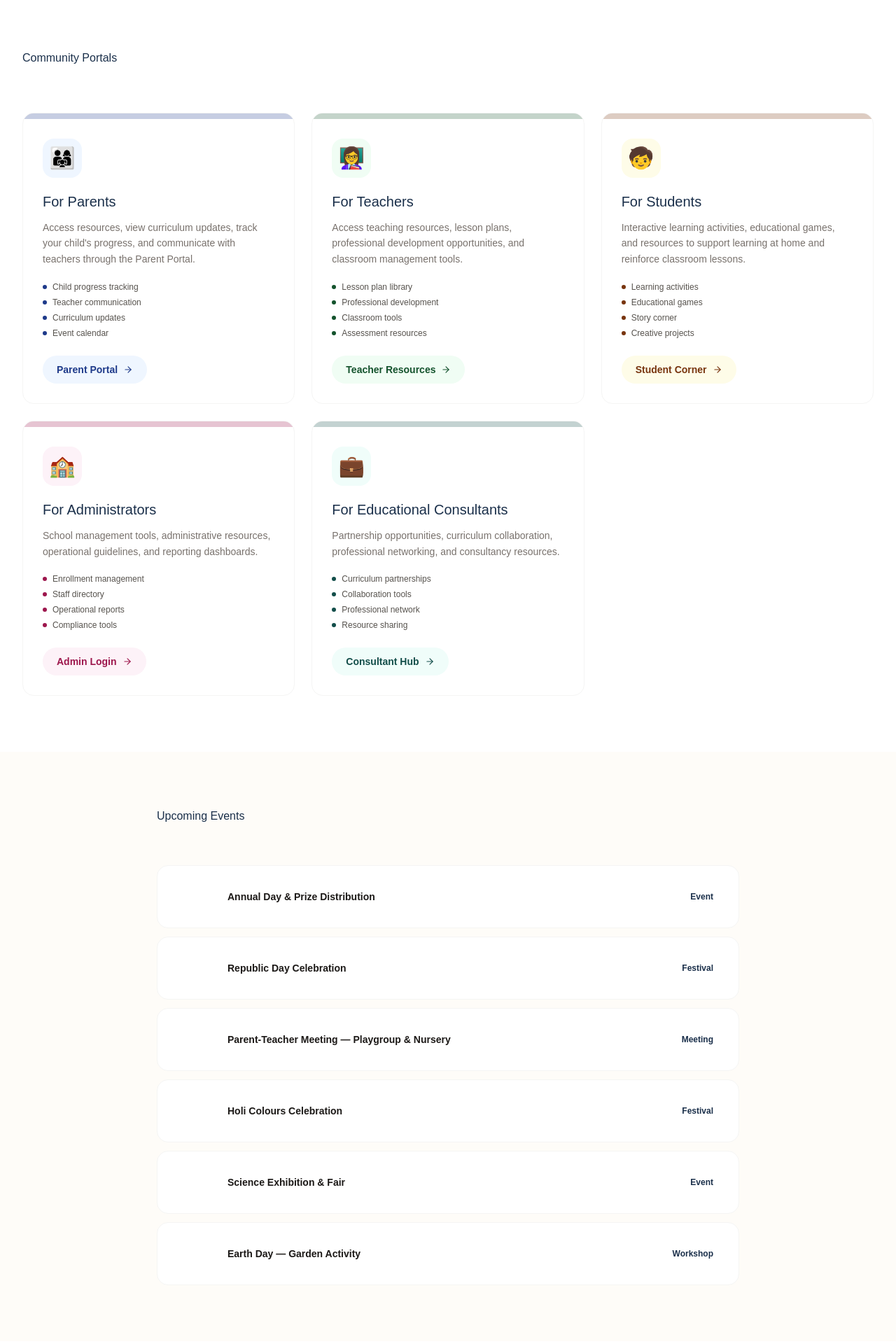
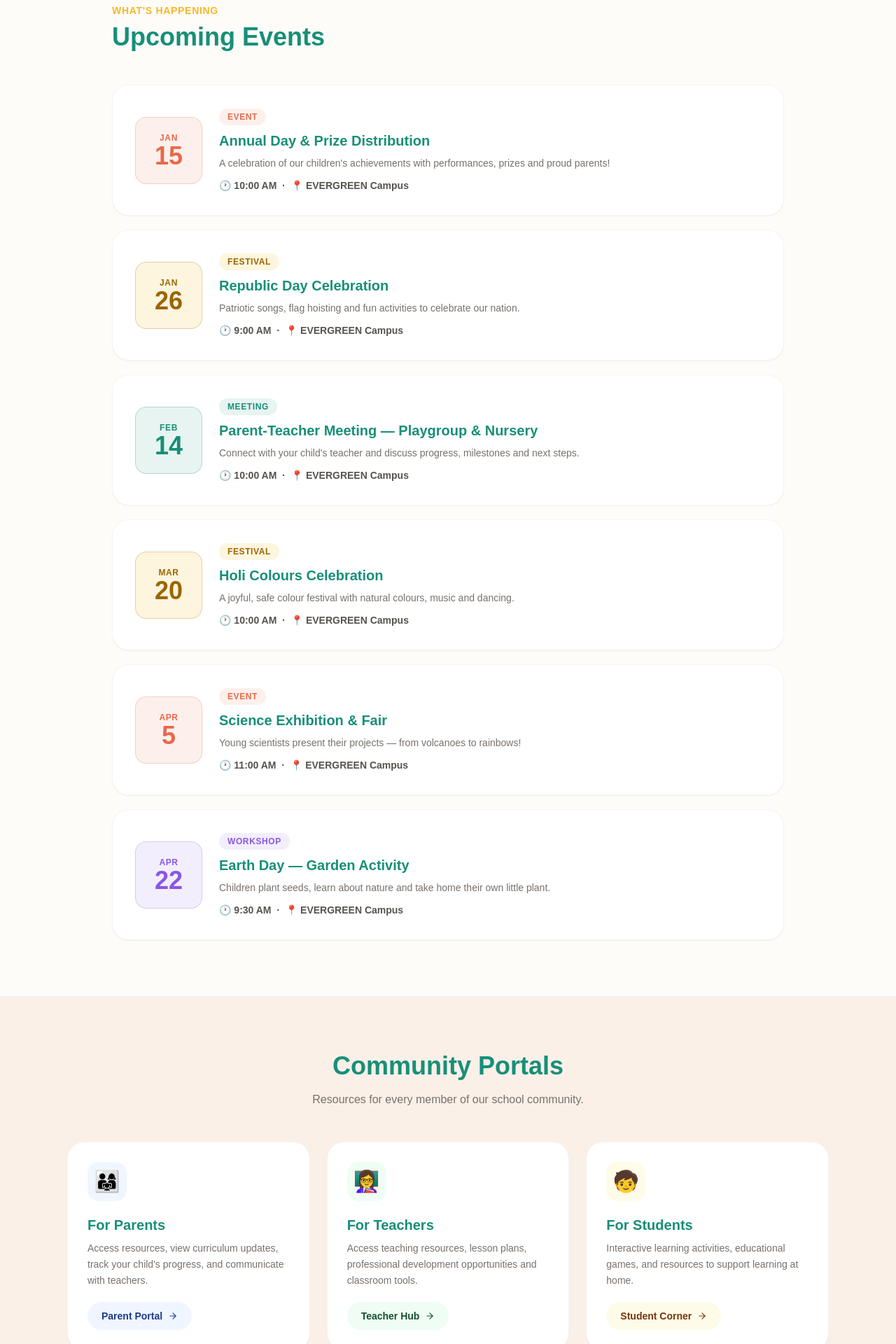
Before and after one commit to Evergreen1985/EPS-website, a Next.js app: page /community in a window 1280 px wide. Shown: the part 500-2420 px from the top of the page at 70% size. Built offline with nearby package versions, Linux system fonts and the light colour scheme.

Commit message:
Refactor CommunityPage with updated events and portals

```diff
--- a/src/app/community/page.tsx
+++ b/src/app/community/page.tsx
@@ -1,168 +1,112 @@
-import type { Metadata } from "next";
 import Link from "next/link";
 import { ArrowRight } from "lucide-react";
 
-export const metadata: Metadata = {
-  title: "Community",
-  description: "Resources for parents, teachers, students, administrators and educational consultants at Evergreen Preschool.",
+const events = [
+  { month: "Jan", day: "15", title: "Annual Day & Prize Distribution",        cat: "Event",    time: "10:00 AM", desc: "A celebration of our children's achievements with performances, prizes and proud parents!" },
+  { month: "Jan", day: "26", title: "Republic Day Celebration",               cat: "Festival", time: "9:00 AM",  desc: "Patriotic songs, flag hoisting and fun activities to celebrate our nation." },
+  { month: "Feb", day: "14", title: "Parent-Teacher Meeting — Playgroup & Nursery", cat: "Meeting",  time: "10:00 AM", desc: "Connect with your child's teacher and discuss progress, milestones and next steps." },
+  { month: "Mar", day: "20", title: "Holi Colours Celebration",               cat: "Festival", time: "10:00 AM", desc: "A joyful, safe colour festival with natural colours, music and dancing." },
+  { month: "Apr", day: "5",  title: "Science Exhibition & Fair",              cat: "Event",    time: "11:00 AM", desc: "Young scientists present their projects — from volcanoes to rainbows!" },
+  { month: "Apr", day: "22", title: "Earth Day — Garden Activity",            cat: "Workshop", time: "9:30 AM",  desc: "Children plant seeds, learn about nature and take home their own little plant." },
+];
+
+const catColors: Record<string, { bg: string; color: string }> = {
+  Event:    { bg: "rgba(232,105,74,0.1)",  color: "#E8694A" },
+  Festival: { bg: "rgba(245,184,41,0.15)", color: "#9A6600" },
+  Meeting:  { bg: "rgba(23,143,120,0.1)",  color: "#178F78" },
+  Workshop: { bg: "rgba(137,87,229,0.1)",  color: "#8957E5" },
 };
 
-const stakeholders = [
-  {
-    icon: "👨‍👩‍👧",
-    title: "For Parents",
-    color: "#EFF6FF",
-    accent: "#1E3A8A",
-    description: "Access resources, view curriculum updates, track your child's progress, and communicate with teachers through the Parent Portal.",
-    features: ["Child progress tracking", "Teacher communication", "Curriculum updates", "Event calendar"],
-    cta: "Parent Portal",
-    href: "/login",
-  },
-  {
-    icon: "👩‍🏫",
-    title: "For Teachers",
-    color: "#F0FDF4",
-    accent: "#14532D",
-    description: "Access teaching resources, lesson plans, professional development opportunities, and classroom management tools.",
-    features: ["Lesson plan library", "Professional development", "Classroom tools", "Assessment resources"],
-    cta: "Teacher Resources",
-    href: "#",
-  },
-  {
-    icon: "🧒",
-    title: "For Students",
-    color: "#FEFCE8",
-    accent: "#78350F",
-    description: "Interactive learning activities, educational games, and resources to support learning at home and reinforce classroom lessons.",
-    features: ["Learning activities", "Educational games", "Story corner", "Creative projects"],
-    cta: "Student Corner",
-    href: "#",
-  },
-  {
-    icon: "🏫",
-    title: "For Administrators",
-    color: "#FDF2F8",
-    accent: "#9D174D",
-    description: "School management tools, administrative resources, operational guidelines, and reporting dashboards.",
-    features: ["Enrollment management", "Staff directory", "Operational reports", "Compliance tools"],
-    cta: "Admin Login",
-    href: "#",
-  },
-  {
-    icon: "💼",
-    title: "For Educational Consultants",
-    color: "#F0FDFA",
-    accent: "#134E4A",
-    description: "Partnership opportunities, curriculum collaboration, professional networking, and consultancy resources.",
-    features: ["Curriculum partnerships", "Collaboration tools", "Professional network", "Resource sharing"],
-    cta: "Consultant Hub",
-    href: "#",
-  },
-];
-
-const events = [
-  { date: "15 Jan", title: "Annual Day & Prize Distribution", type: "Event" },
-  { date: "26 Jan", title: "Republic Day Celebration", type: "Festival" },
-  { date: "14 Feb", title: "Parent-Teacher Meeting — Playgroup & Nursery", type: "Meeting" },
-  { date: "20 Mar", title: "Holi Colours Celebration", type: "Festival" },
-  { date: "5 Apr", title: "Science Exhibition & Fair", type: "Event" },
-  { date: "22 Apr", title: "Earth Day — Garden Activity", type: "Workshop" },
+const portals = [
+  { icon: "👨‍👩‍👧", title: "For Parents",    desc: "Access resources, view curriculum updates, track your child's progress, and communicate with teachers.", cta: "Parent Portal",   href: "#", bg: "#EFF6FF", color: "#1E3A8A" },
+  { icon: "👩‍🏫", title: "For Teachers",   desc: "Access teaching resources, lesson plans, professional development opportunities and classroom tools.",   cta: "Teacher Hub",    href: "#", bg: "#F0FDF4", color: "#14532D" },
+  { icon: "🧒",   title: "For Students",   desc: "Interactive learning activities, educational games, and resources to support learning at home.",           cta: "Student Corner", href: "#", bg: "#FEFCE8", color: "#78350F" },
+  { icon: "🏫",   title: "For Admins",     desc: "School management tools, administrative resources, operational guidelines and reporting dashboards.",     cta: "Admin Login",    href: "#", bg: "#FDF2F8", color: "#9D174D" },
+  { icon: "💼",   title: "Consultants",    desc: "Partnership opportunities, curriculum collaboration, professional networking and consultancy resources.",  cta: "Consultant Hub", href: "#", bg: "#F0FDFA", color: "#134E4A" },
 ];
 
 export default function CommunityPage() {
   return (
-    <>
-      {/* Header */}
-      <div
-        className="pt-36 pb-20 text-center"
-        style={{ background: "linear-gradient(135deg, #0D2E1A 0%, #1A4D2E 100%)" }}
-      >
-        <div className="max-w-3xl mx-auto px-4">
-          <p className="text-xs font-semibold uppercase tracking-widest mb-4" style={{ color: "#74C69D" }}>
+    <div className="pb-24" style={{ fontFamily: "'Quicksand', sans-serif" }}>
+
+      {/* Hero */}
+      <div className="py-16 md:py-24 border-b" style={{ background: "rgba(245,184,41,0.12)", borderColor: "rgba(245,184,41,0.2)" }}>
+        <div className="max-w-5xl mx-auto px-4 text-center">
+          <h1 className="text-5xl font-bold mb-5" style={{ fontFamily: "'Fredoka', sans-serif", color: "#178F78" }}>
             Our Community
-          </p>
-          <h1 className="text-4xl md:text-5xl font-normal text-white mb-5 leading-tight" style={{ fontFamily: "var(--font-display)" }}>
-            Built for Everyone
           </h1>
-          <p className="text-white/65 text-lg leading-relaxed max-w-2xl mx-auto">
+          <p className="text-xl text-stone-500 max-w-2xl mx-auto">
             Evergreen is more than a school — it&apos;s a community. Resources and portals for every member of our family.
           </p>
         </div>
       </div>
 
-      {/* Stakeholder cards */}
-      <section className="py-20 bg-white">
-        <div className="max-w-7xl mx-auto px-4 sm:px-6 lg:px-8">
-          <div className="mb-12">
-            <h2 className="section-title mb-2">Community Portals</h2>
-            <div className="w-10 h-0.5 rounded-full mt-4" style={{ background: "var(--amber)" }} />
+      {/* Events */}
+      <section className="py-20">
+        <div className="max-w-5xl mx-auto px-4 sm:px-6 lg:px-8">
+          <div className="flex flex-col md:flex-row justify-between items-end mb-12 gap-4">
+            <div>
+              <p className="font-bold tracking-wider uppercase text-sm mb-2" style={{ color: "#F5B829" }}>What&apos;s Happening</p>
+              <h2 className="text-4xl font-bold" style={{ fontFamily: "'Fredoka', sans-serif", color: "#178F78" }}>
+                Upcoming Events
+              </h2>
+            </div>
           </div>
-          <div className="grid md:grid-cols-2 lg:grid-cols-3 gap-6">
-            {stakeholders.map((s) => (
-              <div
-                key={s.title}
-                className="rounded-2xl border border-stone-100 overflow-hidden transition-all duration-200 hover:-translate-y-1 hover:shadow-lg"
-              >
-                <div className="h-2" style={{ background: s.accent + "40" }} />
-                <div className="p-7">
-                  <div
-                    className="w-14 h-14 rounded-2xl flex items-center justify-center text-3xl mb-5"
-                    style={{ background: s.color }}
-                  >
-                    {s.icon}
+          <div className="space-y-5">
+            {events.map((ev, i) => {
+              const c = catColors[ev.cat] ?? catColors.Event;
+              return (
+                <div key={i}
+                  className="bg-white border border-stone-100 rounded-3xl p-6 sm:p-8 shadow-sm hover:shadow-md hover:-translate-y-0.5 transition-all flex flex-col md:flex-row gap-6 items-start md:items-center group">
+                  {/* Date box */}
+                  <div className="rounded-2xl p-4 text-center shrink-0 w-24 h-24 flex flex-col justify-center border transition-colors group-hover:text-white"
+                    style={{ background: c.bg, borderColor: c.color + "40", color: c.color }}>
+                    <span className="text-xs font-bold uppercase tracking-wider">{ev.month}</span>
+                    <span className="text-4xl font-bold leading-none" style={{ fontFamily: "'Fredoka', sans-serif" }}>{ev.day}</span>
                   </div>
-                  <h3 className="text-xl font-normal mb-3" style={{ fontFamily: "var(--font-display)" }}>
-                    {s.title}
-                  </h3>
-                  <p className="text-sm text-stone-500 leading-relaxed mb-5">{s.description}</p>
-                  <ul className="space-y-1.5 mb-6">
-                    {s.features.map((f) => (
-                      <li key={f} className="flex items-center gap-2 text-xs text-stone-600">
-                        <span className="w-1.5 h-1.5 rounded-full shrink-0" style={{ background: s.accent }} />
-                        {f}
-                      </li>
-                    ))}
-                  </ul>
-                  <Link
-                    href={s.href}
-                    className="inline-flex items-center gap-2 text-sm font-semibold rounded-full px-5 py-2.5 transition-all hover:-translate-y-0.5"
-                    style={{ background: s.color, color: s.accent }}
-                  >
-                    {s.cta} <ArrowRight className="w-3.5 h-3.5" />
-                  </Link>
+                  {/* Info */}
+                  <div className="flex-1">
+                    <span className="inline-block text-xs font-bold uppercase tracking-wider px-3 py-1 rounded-full mb-2"
+                      style={{ background: c.bg, color: c.color }}>
+                      {ev.cat}
+                    </span>
+                    <h3 className="text-xl font-bold mb-2" style={{ fontFamily: "'Fredoka', sans-serif", color: "#178F78" }}>
+                      {ev.title}
+                    </h3>
+                    <p className="text-stone-500 text-sm mb-3">{ev.desc}</p>
+                    <div className="flex items-center gap-2 text-sm font-semibold text-stone-600">
+                      🕐 {ev.time} &nbsp;·&nbsp; 📍 EVERGREEN Campus
+                    </div>
+                  </div>
                 </div>
-              </div>
-            ))}
+              );
+            })}
           </div>
         </div>
       </section>
 
-      {/* Events */}
-      <section className="py-20" style={{ background: "var(--warm50)" }}>
-        <div className="max-w-4xl mx-auto px-4 sm:px-6 lg:px-8">
-          <div className="mb-10">
-            <h2 className="section-title mb-2">Upcoming Events</h2>
-            <div className="w-10 h-0.5 rounded-full mt-4" style={{ background: "var(--amber)" }} />
+      {/* Community Portals */}
+      <section className="py-20" style={{ background: "#FAF0E8" }}>
+        <div className="max-w-6xl mx-auto px-4 sm:px-6 lg:px-8">
+          <div className="text-center mb-12">
+            <h2 className="text-4xl font-bold mb-4" style={{ fontFamily: "'Fredoka', sans-serif", color: "#178F78" }}>
+              Community Portals
+            </h2>
+            <p className="text-stone-500">Resources for every member of our school community.</p>
           </div>
-          <div className="space-y-3">
-            {events.map((ev, i) => (
-              <div key={i} className="bg-white rounded-2xl border border-stone-100 px-6 py-4 flex items-center gap-5 hover:shadow-sm transition-shadow">
-                <div
-                  className="w-14 h-14 rounded-xl flex flex-col items-center justify-center shrink-0 text-white"
-                  style={{ background: "var(--forest)" }}
-                >
-                  <span className="text-xs">{ev.date.split(" ")[1]}</span>
-                  <span className="text-sm font-bold leading-none">{ev.date.split(" ")[0]}</span>
+          <div className="grid md:grid-cols-2 lg:grid-cols-3 gap-6">
+            {portals.map((p, i) => (
+              <div key={i} className="bg-white rounded-3xl border border-stone-100 p-7 shadow-sm hover:-translate-y-1 hover:shadow-lg transition-all">
+                <div className="w-14 h-14 rounded-2xl flex items-center justify-center text-3xl mb-5" style={{ background: p.bg }}>
+                  {p.icon}
                 </div>
-                <div className="flex-1">
-                  <div className="font-semibold text-stone-900 text-sm">{ev.title}</div>
-                </div>
-                <span
-                  className="text-xs font-semibold px-3 py-1 rounded-full shrink-0"
-                  style={{ background: "var(--leaf)", color: "var(--forest)" }}
-                >
-                  {ev.type}
-                </span>
+                <h3 className="text-xl font-bold mb-2" style={{ fontFamily: "'Fredoka', sans-serif", color: "#178F78" }}>{p.title}</h3>
+                <p className="text-stone-500 text-sm leading-relaxed mb-5">{p.desc}</p>
+                <Link href={p.href}
+                  className="inline-flex items-center gap-2 text-sm font-bold px-5 py-2.5 rounded-full transition-all hover:-translate-y-0.5"
+                  style={{ background: p.bg, color: p.color }}>
+                  {p.cta} <ArrowRight className="w-3.5 h-3.5" />
+                </Link>
               </div>
             ))}
           </div>
@@ -170,36 +114,36 @@ export default function CommunityPage() {
       </section>
 
       {/* Newsletter */}
-      <section className="py-20 bg-white">
-        <div className="max-w-2xl mx-auto px-4 text-center">
+      <section className="py-16 text-center px-4">
+        <div className="max-w-xl mx-auto">
           <div className="text-4xl mb-4">📬</div>
-          <h2 className="section-title mb-4">Stay Updated</h2>
-          <p className="text-stone-500 mb-8">
-            Subscribe to our newsletter to get school updates, event notifications, and parenting tips delivered to your inbox.
-          </p>
+          <h2 className="text-3xl font-bold mb-3" style={{ fontFamily: "'Fredoka', sans-serif", color: "#178F78" }}>Stay Updated</h2>
+          <p className="text-stone-500 mb-7">Get school updates, event notifications and parenting tips in your inbox.</p>
           <div className="flex gap-3 max-w-md mx-auto">
-            <input
-              type="email"
-              placeholder="Your email address"
-              className="flex-1 rounded-full border border-stone-200 bg-stone-50 px-5 py-3 text-sm focus:outline-none focus:border-stone-400 focus:bg-white transition-all"
-            />
-            <button className="btn-primary shrink-0">Subscribe</button>
+            <input type="email" placeholder="Your email address"
+              className="flex-1 rounded-full border border-stone-200 bg-stone-50 px-5 py-3 text-sm focus:outline-none focus:border-teal-400 transition-all" />
+            <button className="text-white font-bold px-6 py-3 rounded-full transition-all hover:-translate-y-0.5 shrink-0"
+              style={{ background: "#E8694A", boxShadow: "0 6px 20px rgba(232,105,74,0.3)" }}>
+              Subscribe
+            </button>
           </div>
         </div>
       </section>
 
       {/* CTA */}
-      <section className="py-16 text-center" style={{ background: "var(--forest)" }}>
+      <section className="py-16 text-center" style={{ background: "#178F78" }}>
         <div className="max-w-2xl mx-auto px-4">
-          <h2 className="text-3xl font-normal text-white mb-4" style={{ fontFamily: "var(--font-display)" }}>
+          <h2 className="text-3xl font-bold text-white mb-4" style={{ fontFamily: "'Fredoka', sans-serif" }}>
             Join the Evergreen Community
           </h2>
-          <p className="text-white/65 mb-8">Enrol your child and become part of our growing family.</p>
-          <Link href="/contact" className="btn-amber">
-            Enrol Now <ArrowRight className="w-4 h-4" />
+          <p className="text-white/70 mb-7">Enrol your child and become part of our growing family.</p>
+          <Link href="/contact"
+            className="inline-flex items-center gap-2 font-bold px-8 py-4 rounded-full text-stone-900 transition-all hover:-translate-y-0.5"
+            style={{ background: "#F5B829", boxShadow: "0 8px 24px rgba(245,184,41,0.35)" }}>
+            Enrol Now →
           </Link>
         </div>
       </section>
-    </>
+    </div>
   );
 }
```
